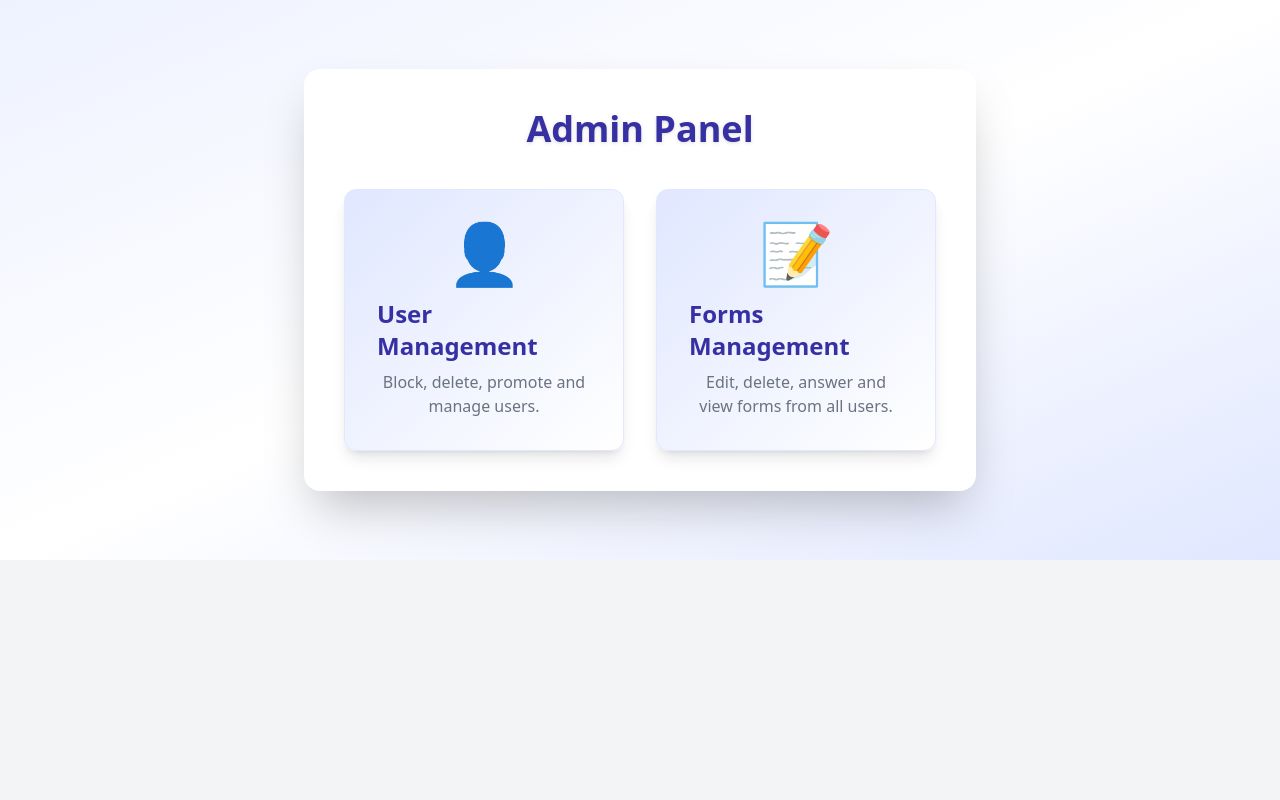
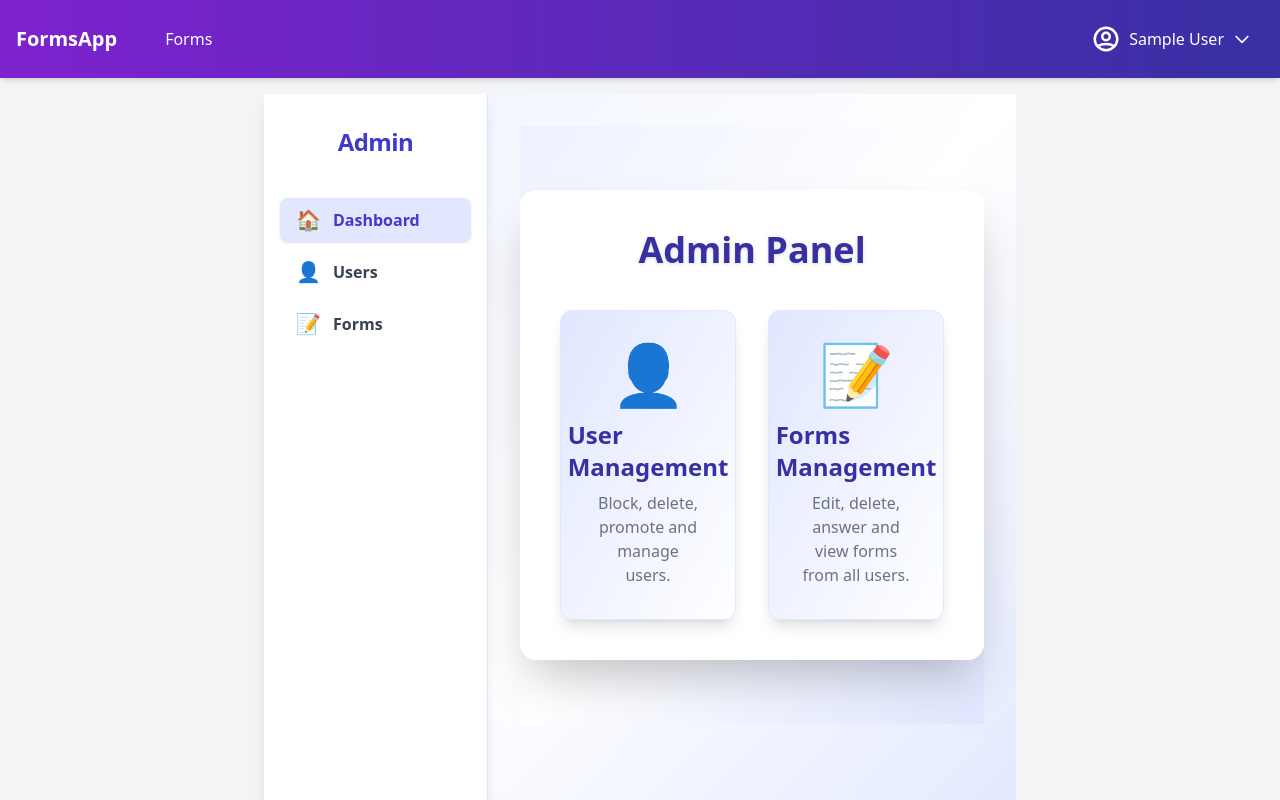
Before and after one commit to EmilioMorales96/Final-Proyect, a React (Vite) app in the folder frontend/: page /admin in a window 1280 px wide. Shown: the top 800 px of the page. Built offline with nearby package versions, Linux system fonts and the light colour scheme; no server answers; sample sign-in values are in the browser's storage.

Commit message:
new feature: Add user authentication and session management

```diff
--- a/frontend/src/AppRoutes.jsx
+++ b/frontend/src/AppRoutes.jsx
@@ -9,7 +9,9 @@ import FormsDashboard from "./pages/FormsDashboard";
 import FormsPage from "./pages/FormsPage";
 import Welcome from "./pages/Welcome";
 import TemplateEditor from "./pages/TemplateEditor.jsx";
-import AdminUsersPage from "./pages/AdminUsersPage.jsx";
+import AdminUsersPage from "./pages/admin/AdminUsersPage.jsx";
+import AdminFormsPage from "./pages/admin/AdminFormsPage.jsx";
+import AdminDashboard from "./pages/admin/AdminDashboard.jsx";
 import AdminRoute from "./components/AdminRoute.jsx";
 
 export default function AppRoutes() {
@@ -29,7 +31,9 @@ export default function AppRoutes() {
           <Route path="/profile" element={<Profile />} />
         </Route>
         <Route element={<AdminRoute />}>
+          <Route path="/admin" element={<AdminDashboard />} />
           <Route path="/admin/users" element={<AdminUsersPage />} />
+          <Route path="/admin/forms" element={<AdminFormsPage />} />
         </Route>
       </Route>
     </Routes>
--- /dev/null
+++ b/frontend/src/components/layout/AdminLayout.jsx
@@ -0,0 +1,47 @@
+import { Link, useLocation } from "react-router-dom";
+
+const navLinks = [
+  { to: "/admin", label: "Dashboard", icon: "🏠" },
+  { to: "/admin/users", label: "Users", icon: "👤" },
+  { to: "/admin/forms", label: "Forms", icon: "📝" },
+];
+
+export default function AdminLayout({ children }) {
+  const { pathname } = useLocation();
+
+  return (
+    <div className="min-h-screen flex bg-gradient-to-br from-indigo-50 via-white to-indigo-100">
+      {/* Sidebar */}
+      <aside className="w-56 bg-white border-r border-indigo-100 shadow-lg flex flex-col py-8 px-4">
+        <h2 className="text-2xl font-extrabold text-indigo-700 mb-10 text-center tracking-tight">
+          Admin
+        </h2>
+        <nav className="flex flex-col gap-2">
+          {navLinks.map(link => (
+            <Link
+              key={link.to}
+              to={link.to}
+              className={`flex items-center gap-3 px-4 py-2 rounded-lg font-semibold transition
+                ${pathname === link.to
+                  ? "bg-indigo-100 text-indigo-700 shadow"
+                  : "text-gray-700 hover:bg-indigo-50 hover:text-indigo-700"}
+              `}
+            >
+              <span className="text-xl">{link.icon}</span>
+              {link.label}
+            </Link>
+          ))}
+        </nav>
+        <div className="flex-1" />
+        <Link
+          to="/"
+          className="mt-10 px-4 py-2 rounded-lg bg-indigo-600 hover:bg-indigo-700 text-white font-semibold shadow transition text-center"
+        >
+          ← Back to App
+        </Link>
+      </aside>
+      {/* Main content */}
+      <main className="flex-1 p-8">{children}</main>
+    </div>
+  );
+}
--- a/frontend/src/main.jsx
+++ b/frontend/src/main.jsx
@@ -1,15 +1,12 @@
 import React from "react";
 import ReactDOM from "react-dom/client";
-import { BrowserRouter, Route, Routes } from "react-router-dom";
+import { BrowserRouter } from "react-router-dom";
 import { AuthProvider } from "./context/AuthContext.jsx";
 import { AppSettingsProvider } from "./context/AppSettingsContext.jsx";
 import "./index.css";
 import "./App.css";
 import { Toaster } from "react-hot-toast";
 import AppRoutes from "./AppRoutes.jsx";
-import AdminDashboard from "./pages/admin/AdminDashboard.jsx";
-import AdminUsersPage from "./pages/admin/AdminUsersPage.jsx";
-import AdminFormsPage from "./pages/admin/AdminFormsPage.jsx";
 
 console.log("VITE_API_URL:", import.meta.env.VITE_API_URL);
 
@@ -19,12 +16,7 @@ ReactDOM.createRoot(document.getElementById('root')).render(
       <AppSettingsProvider>
         <BrowserRouter>
           <Toaster position="top-right" toastOptions={{ duration: 4000 }} />
-          <Routes>
-            <Route path="/" element={<AppRoutes />} />
-            <Route path="/admin" element={<AdminDashboard />} />
-            <Route path="/admin/users" element={<AdminUsersPage />} />
-            <Route path="/admin/forms" element={<AdminFormsPage />} />
-          </Routes>
+          <AppRoutes />
         </BrowserRouter>
       </AppSettingsProvider>
     </AuthProvider>
--- a/frontend/src/pages/admin/AdminDashboard.jsx
+++ b/frontend/src/pages/admin/AdminDashboard.jsx
@@ -1,4 +1,5 @@
 import { Link } from "react-router-dom";
+import AdminLayout from "../../components/layout/AdminLayout";
 
 /**
  * AdminDashboard - Main entry for admin users.
@@ -6,6 +7,7 @@ import { Link } from "react-router-dom";
  */
 export default function AdminDashboard() {
   return (
+    <AdminLayout>
       <div className="min-h-[70vh] flex flex-col justify-center items-center bg-gradient-to-br from-indigo-50 via-white to-indigo-100 py-16">
         <div className="w-full max-w-2xl bg-white rounded-2xl shadow-2xl p-10">
           <h1 className="text-4xl font-extrabold mb-10 text-center text-indigo-800 drop-shadow">
@@ -43,5 +45,6 @@ export default function AdminDashboard() {
           </div>
         </div>
       </div>
+    </AdminLayout>
   );
 }
--- a/frontend/src/pages/admin/AdminFormsPage.jsx
+++ b/frontend/src/pages/admin/AdminFormsPage.jsx
@@ -1,6 +1,7 @@
 import { useEffect, useState } from "react";
 import { Link } from "react-router-dom";
 import api from "../../utils/api";
+import AdminLayout from "../../components/layout/AdminLayout";
 
 export default function AdminFormsPage() {
   const [forms, setForms] = useState([]);
@@ -10,6 +11,7 @@ export default function AdminFormsPage() {
   }, []);
 
   return (
+    <AdminLayout>
       <div className="max-w-6xl mx-auto py-10 px-4">
         <div className="flex items-center justify-between mb-8">
           <h2 className="text-3xl font-bold text-gray-800">Forms Management</h2>
@@ -24,22 +26,36 @@ export default function AdminFormsPage() {
           <table className="min-w-full divide-y divide-gray-200">
             <thead className="bg-indigo-50">
               <tr>
-              <th className="px-6 py-3 text-left text-xs font-bold text-gray-700 uppercase tracking-wider">Title</th>
-              <th className="px-6 py-3 text-left text-xs font-bold text-gray-700 uppercase tracking-wider">Owner</th>
-              <th className="px-6 py-3 text-left text-xs font-bold text-gray-700 uppercase tracking-wider">Actions</th>
+                <th className="px-6 py-3 text-left text-xs font-bold text-gray-700 uppercase tracking-wider">
+                  Title
+                </th>
+                <th className="px-6 py-3 text-left text-xs font-bold text-gray-700 uppercase tracking-wider">
+                  Owner
+                </th>
+                <th className="px-6 py-3 text-left text-xs font-bold text-gray-700 uppercase tracking-wider">
+                  Actions
+                </th>
               </tr>
             </thead>
             <tbody className="bg-white divide-y divide-gray-100">
               {forms.length === 0 ? (
                 <tr>
-                <td colSpan={3} className="text-center py-8 text-gray-400 font-semibold">
+                  <td
+                    colSpan={3}
+                    className="text-center py-8 text-gray-400 font-semibold"
+                  >
                     No forms found.
                   </td>
                 </tr>
               ) : (
                 forms.map((form) => (
-                <tr key={form.id} className="hover:bg-indigo-50 transition">
-                  <td className="px-6 py-4 font-medium text-gray-900">{form.title}</td>
+                  <tr
+                    key={form.id}
+                    className="hover:bg-indigo-50 transition"
+                  >
+                    <td className="px-6 py-4 font-medium text-gray-900">
+                      {form.title}
+                    </td>
                     <td className="px-6 py-4 flex items-center gap-3">
                       <img
                         src={form.author?.avatar || "/avatar.png"}
@@ -47,8 +63,12 @@ export default function AdminFormsPage() {
                         className="w-8 h-8 rounded-full border-2 border-indigo-200 shadow"
                       />
                       <div>
-                      <div className="font-semibold text-gray-800">{form.author?.username}</div>
-                      <div className="text-xs text-gray-500">{form.author?.email}</div>
+                        <div className="font-semibold text-gray-800">
+                          {form.author?.username}
+                        </div>
+                        <div className="text-xs text-gray-500">
+                          {form.author?.email}
+                        </div>
                       </div>
                     </td>
                     <td className="px-6 py-4 flex flex-wrap gap-2">
@@ -85,5 +105,6 @@ export default function AdminFormsPage() {
           </table>
         </div>
       </div>
+    </AdminLayout>
   );
 }
--- a/frontend/src/pages/admin/AdminUsersPage.jsx
+++ b/frontend/src/pages/admin/AdminUsersPage.jsx
@@ -1,6 +1,7 @@
 import { useEffect, useState } from "react";
 import api from "../../utils/api";
 import { Link } from "react-router-dom";
+import AdminLayout from "../../components/layout/AdminLayout";
 
 export default function AdminUsersPage() {
   const [users, setUsers] = useState([]);
@@ -51,6 +52,7 @@ export default function AdminUsersPage() {
   };
 
   return (
+    <AdminLayout>
       <div className="max-w-6xl mx-auto py-10 px-4">
         <div className="flex items-center justify-between mb-8">
           <h2 className="text-3xl font-bold text-gray-800">User Management</h2>
@@ -160,5 +162,6 @@ export default function AdminUsersPage() {
           </table>
         </div>
       </div>
+    </AdminLayout>
   );
 }
```
Also changed, not shown: 1 other file (tests, documents, lock files or other folders). Lines whose indentation alone changed are shown as unchanged.
